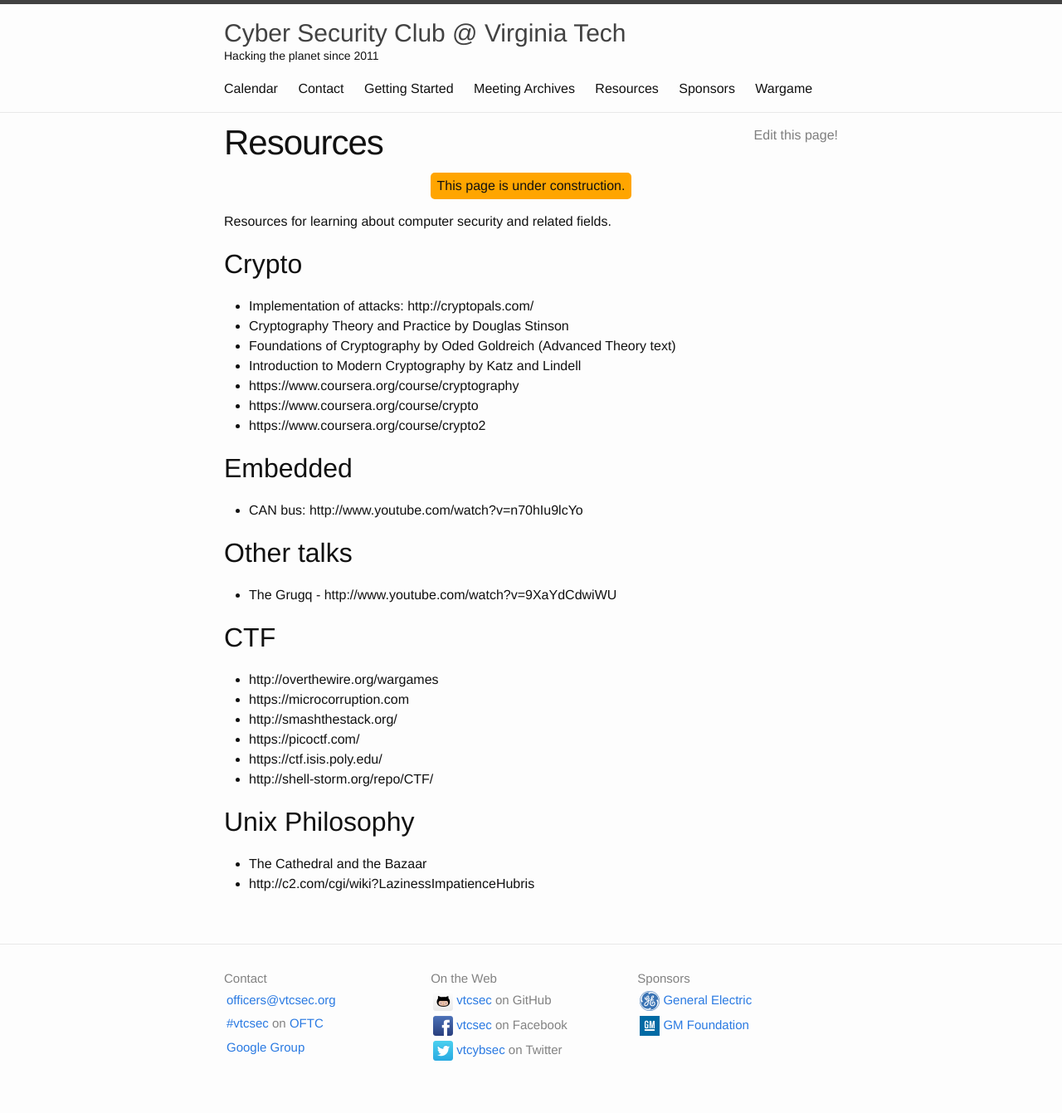
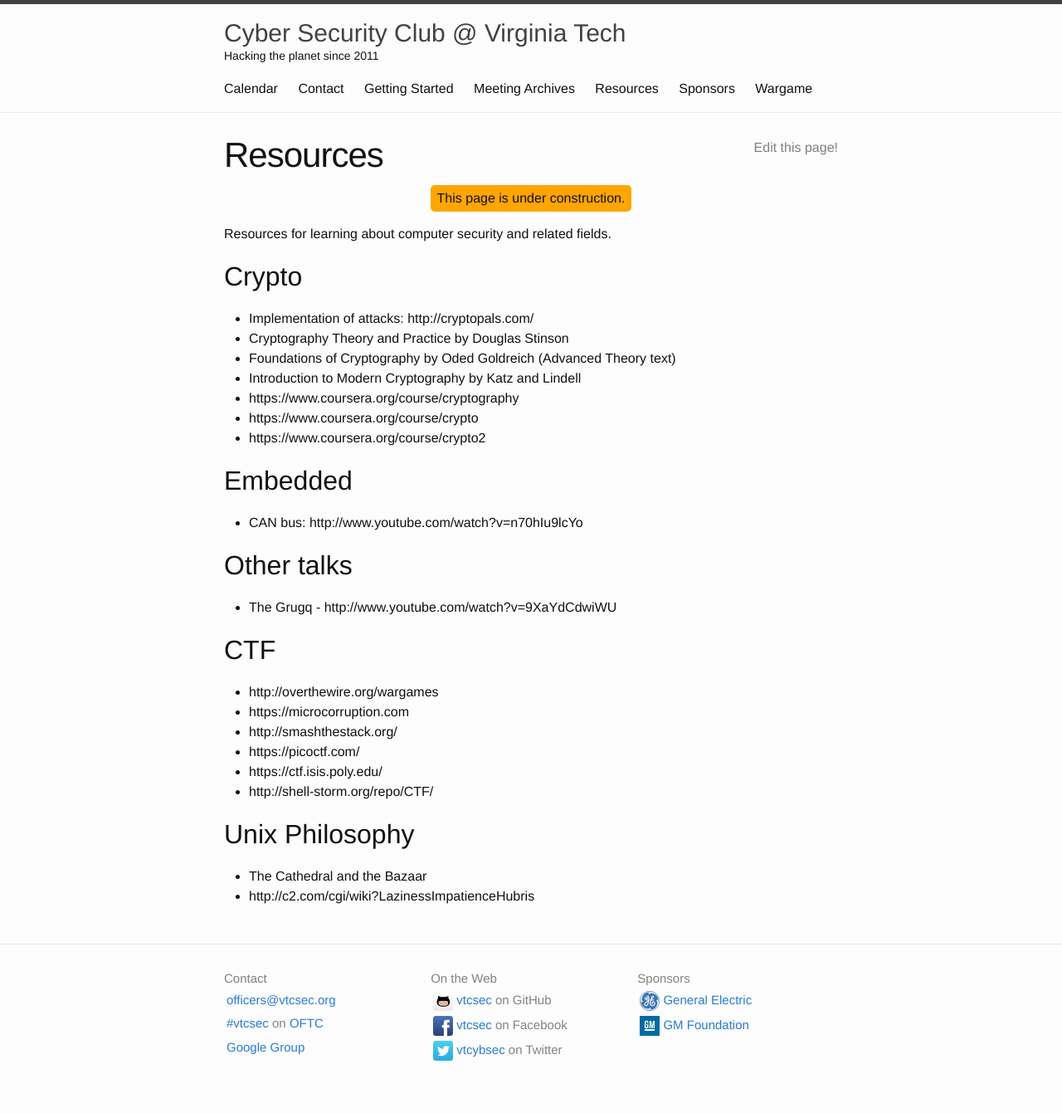
Before and after one commit to VTCSec/vtcsec.org, a Jekyll site: the page built from resources.md, in a window 1280 px wide. Shown: the whole page at 83% size. Built offline with Jekyll 4.4.1, drawn with Linux system fonts in a browser that asks for light colours.

Commit message:
Redo margins/paddings to handle notices better and be less cramped.

```diff
--- a/_sass/_layout.scss
+++ b/_sass/_layout.scss
@@ -2,10 +2,10 @@
  * Site header
  */
 .site-header {
+    border-top: 5px solid $grey-color-dark;
+    border-bottom: 1px solid $grey-color-light;
     margin-bottom: -webkit-calc(#{$spacing-unit} / 2);
     margin-bottom:        -calc(#{$spacing-unit} / 2);
-    border-top: 5px solid $grey-color-dark;
-    border-bottom: 1px solid $grey-color-light;
     min-height: 56px;
 
     // Positioning context for the mobile navigation icon
@@ -95,8 +95,6 @@
     display: table;
     text-align: center;
     margin: 0 auto;
-    margin-bottom: -webkit-calc(#{$spacing-unit} / 2);
-    margin-bottom:        -calc(#{$spacing-unit} / 2);
     background: orange;
     padding: 0.25em 0.5em;
     border-radius: 5px;
@@ -196,6 +194,8 @@
  */
 .page-content {
     padding-bottom: $spacing-unit;
+    padding-top: -webkit-calc(#{$spacing-unit} / 2);
+    padding-top:        -calc(#{$spacing-unit} / 2);
 }
 
 .post-list {
@@ -231,11 +231,17 @@
 /**
  * Posts
  */
+.post-header {
+    padding-bottom: -webkit-calc(#{$spacing-unit} / 2);
+    padding-bottom:        -calc(#{$spacing-unit} / 2);
+}
+
 .post-title {
     display: inline-block;
     font-size: 42px;
     letter-spacing: -1px;
     line-height: 1;
+    margin-bottom: 0;
 
     @include media-query($on-laptop) {
         font-size: 36px;
@@ -243,7 +249,8 @@
 }
 
 .post-content {
-    margin-bottom: $spacing-unit;
+    padding-bottom: -webkit-calc(#{$spacing-unit} / 2) 0;
+    padding-bottom:        -calc(#{$spacing-unit} / 2) 0;
 
     h1 {
         margin-top: $spacing-unit;
```
